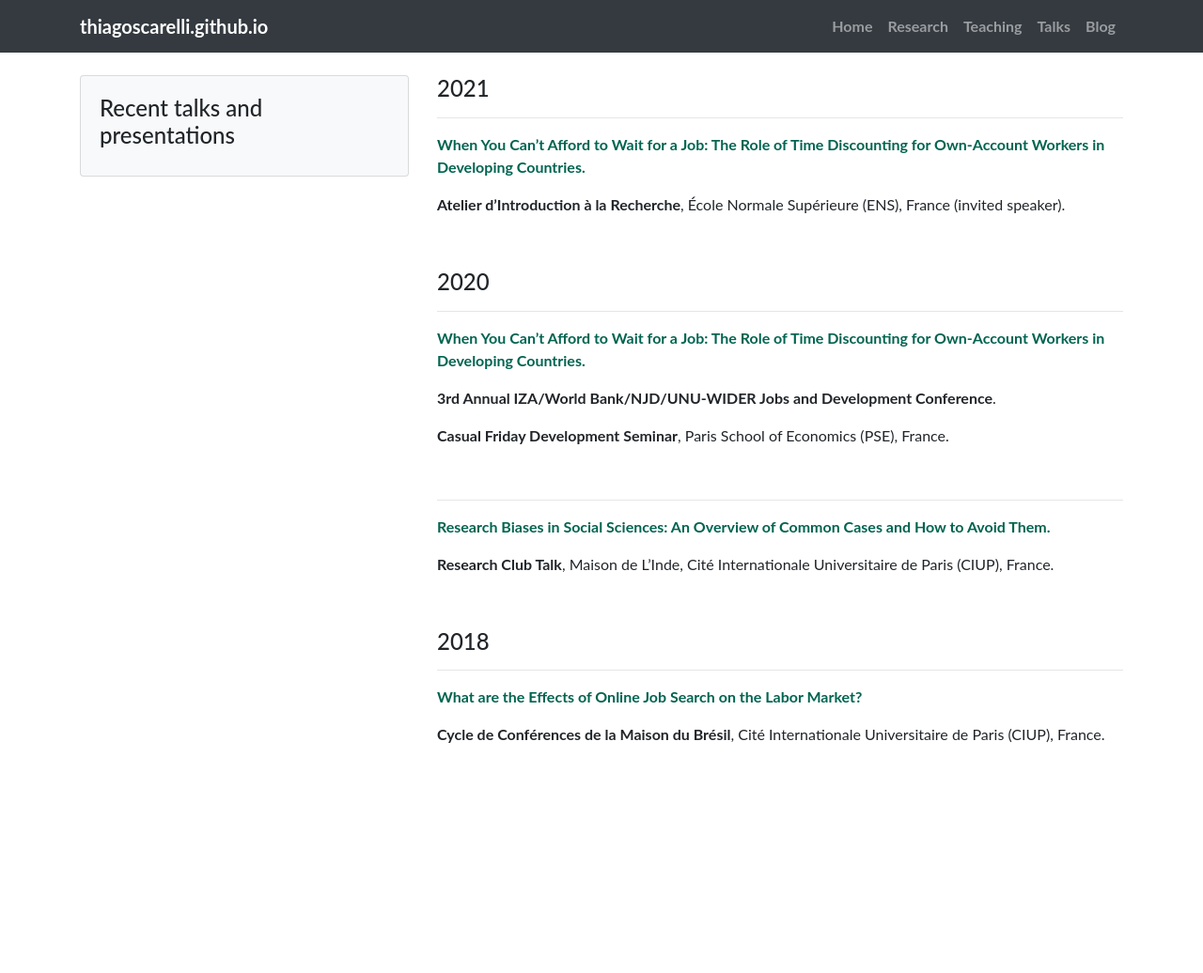
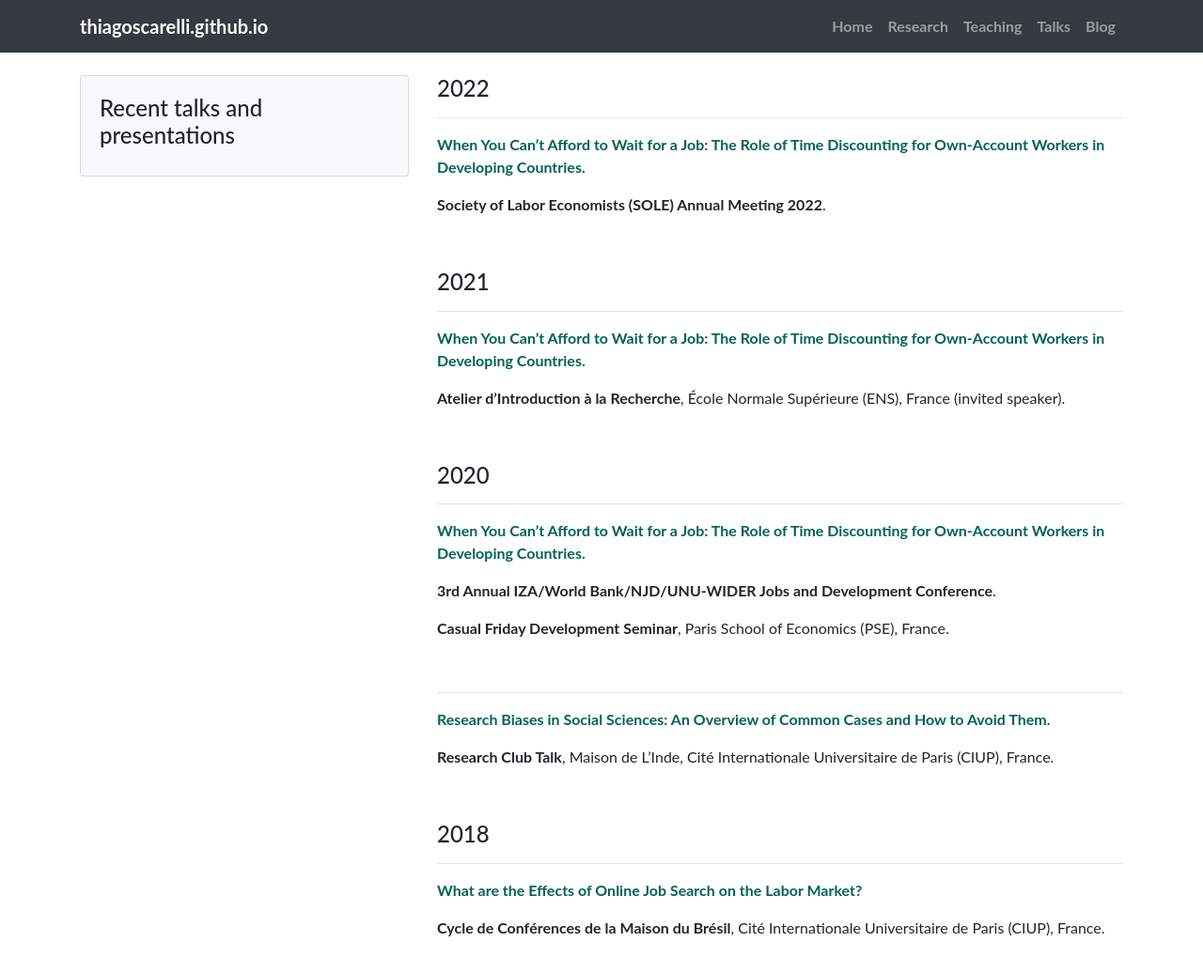
Before and after one commit to thiagoscarelli/thiagoscarelli.github.io, a Jekyll site: the page built from _pages/talks.md, in a window 1280 px wide and 1040 px high. Shown: the top 1036 px of the window at 94% size. Built offline with Jekyll 4.4.1, drawn with Linux system fonts in a browser that asks for light colours.

Commit message:
Update talks.md

```diff
--- a/_pages/talks.md
+++ b/_pages/talks.md
@@ -4,6 +4,14 @@
 title: Recent talks and presentations
 ---
 
+#### 2022
+<hr>
+
+<b>[When You Can't Afford to Wait for a Job: The Role of Time Discounting for Own-Account Workers in Developing Countries.](../docs/scarelli_margolis_oaw_slides.pdf){:target="_blank"}</b>
+
+**Society of Labor Economists (SOLE) Annual Meeting 2022**.
+
+<br>
 #### 2021
 <hr>
 
```
